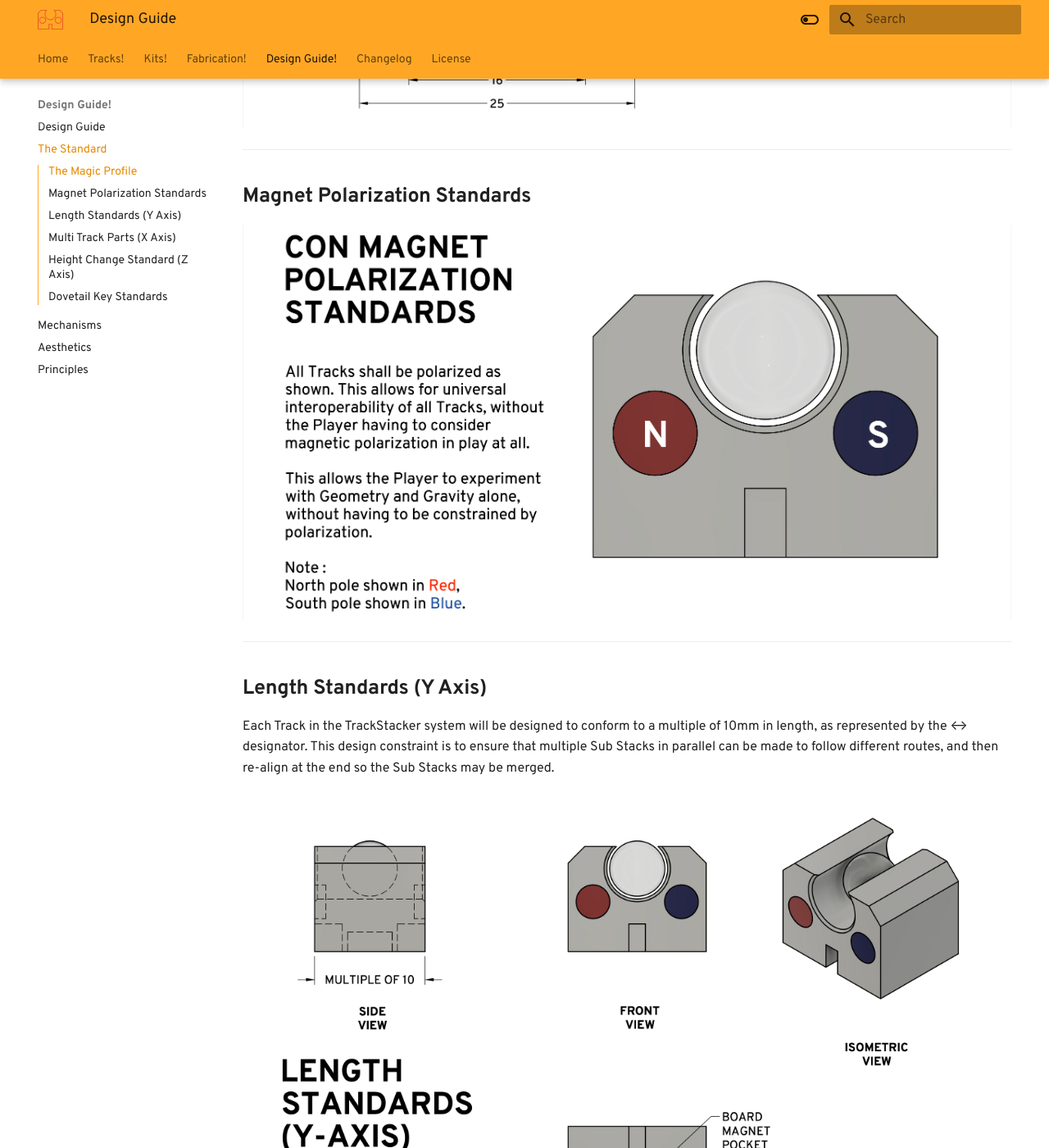
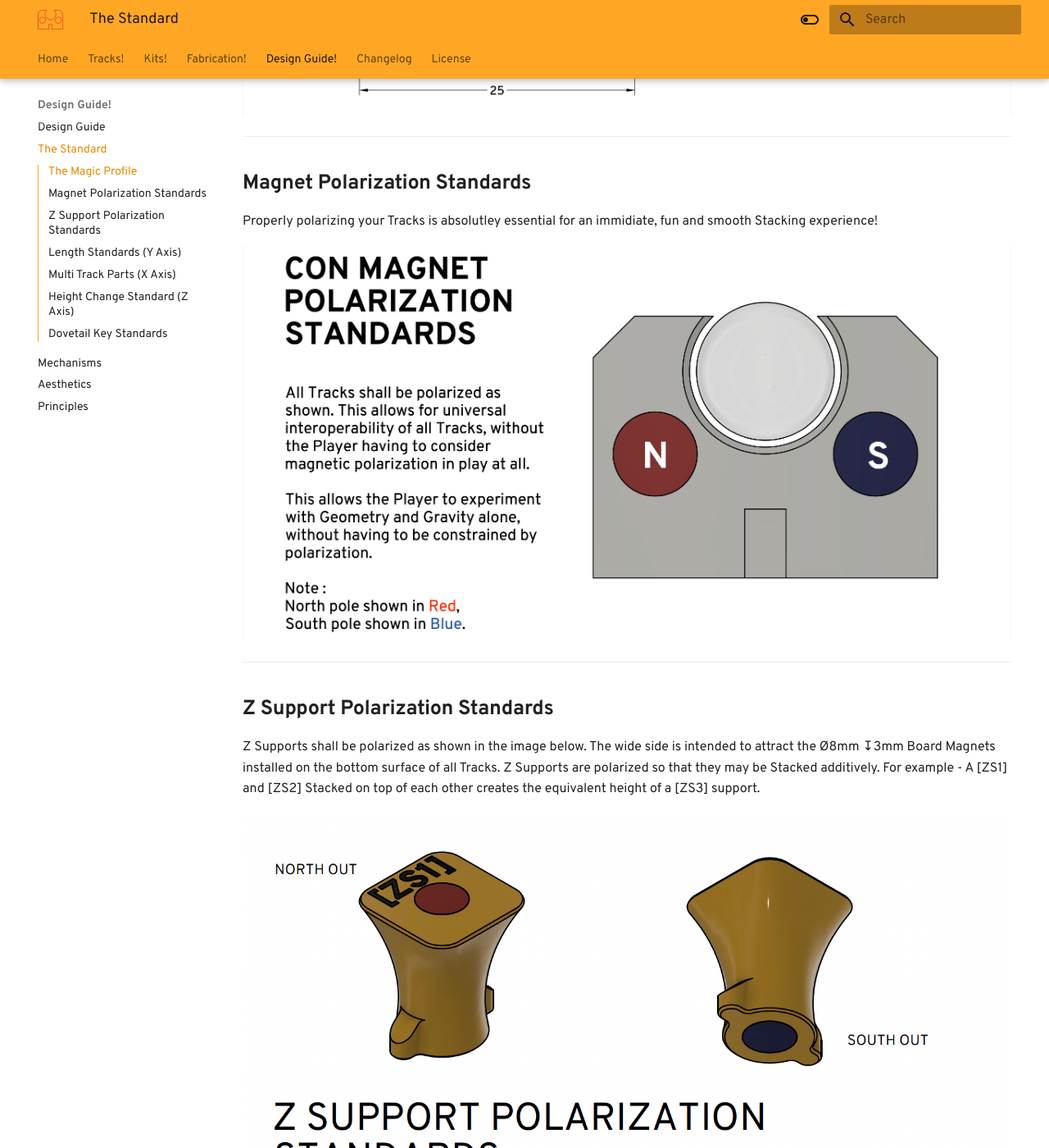
Before and after one commit to shaurjyabanerjee/TRACKSTACKER_DOCS, an MkDocs documentation site: the page built from docs/design/standard.md, in a window 1280 px wide and 1400 px high, scrolled down 891 px. Shown: the whole window at 82% size. Built offline with MkDocs 1.6.1 and Material for MkDocs 9.7.7, drawn with Linux system fonts in a browser that asks for light colours; some of the changed text lies outside the part shown.

Commit message:
added ZS magnetization section to Standards

```diff
--- a/docs/design/standard.md
+++ b/docs/design/standard.md
@@ -1,5 +1,5 @@
 ---
-title: Design Guide
+title: The Standard
 description:
 
 ---
@@ -23,7 +21,17 @@ The Magic Profile and its key dimensions are provided below -
 
 ## **Magnet Polarization Standards**
 
+Properly polarizing your Tracks is absolutley essential for an immidiate, fun and smooth Stacking experience!
+
 <img src="/img/STANDARDS/CON_MAG.png" style="display: block; margin: auto;">
+
+---
+
+## **Z Support Polarization Standards**
+
+Z Supports shall be polarized as shown in the image below. The wide side is intended to attract the Ø8mm ↧3mm Board Magnets installed on the bottom surface of all Tracks. Z Supports are polarized so that they may be Stacked additively. For example - A [ZS1] and [ZS2] Stacked on top of each other creates the equivalent height of a [ZS3] support.
+
+<img src="/img/STANDARDS/ZS_MAG.png" style="display: block; margin: auto;">
 
 ---
 
```
Also changed, not shown: other parts of docs/design/standard.md (+1 -3 lines), docs/img/STANDARDS/ZS_MAG.png (added), 3 other files.
